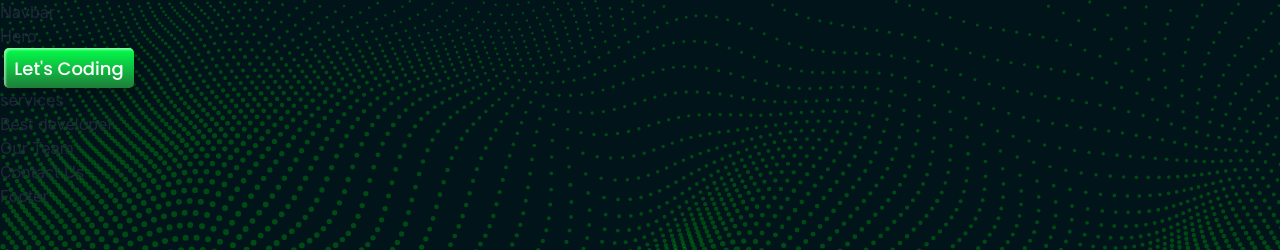
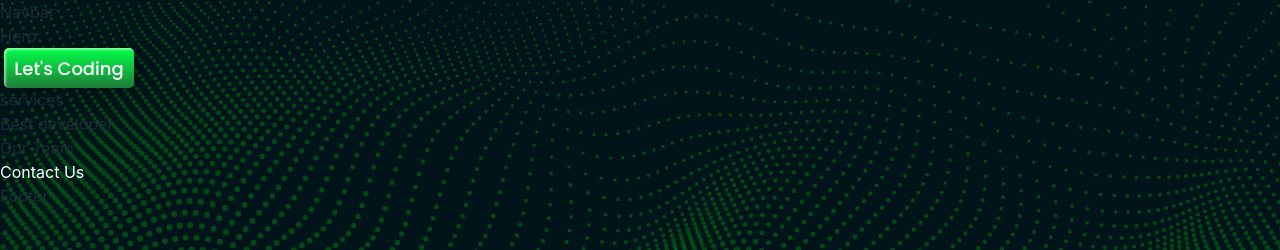
Before and after one commit to 1Md-Rakibul-Islam/coders-stackbox-client, a React (Create React App) app: page / in a window 1280 px wide. Shown: the top 250 px of the page. Built offline with nearby package versions, Linux system fonts and the light colour scheme.

Commit message:
commit for contact us

```diff
--- a/src/Pages/Home/ConactUs/ContactUs.js
+++ b/src/Pages/Home/ConactUs/ContactUs.js
@@ -1,11 +1,11 @@
-import React from 'react';
+import React from "react";
 
 const ContactUs = () => {
-    return (
-        <div>
-            <h1>Contact Us</h1>
-        </div>
-    );
+  return (
+    <div>
+      <h1 className="text-white">Contact Us</h1>
+    </div>
+  );
 };
 
 export default ContactUs;
--- a/src/components/Buttons/Button3d.js
+++ b/src/components/Buttons/Button3d.js
@@ -1,7 +1,9 @@
 import React from "react";
 
 const Button3d = ({ styles, children }) => (
-  <button className={`py-4 px-6 font-poppins font-medium text-[18px] text-white bg-blue-gradient rounded-[10px] outline-none btn-3d ${styles}`}>
+  <button
+    className={`py-4 px-6 font-poppins font-medium text-[18px] text-white bg-blue-gradient rounded-[10px] outline-none btn-3d ${styles}`}
+  >
     {children}
   </button>
 );
```
